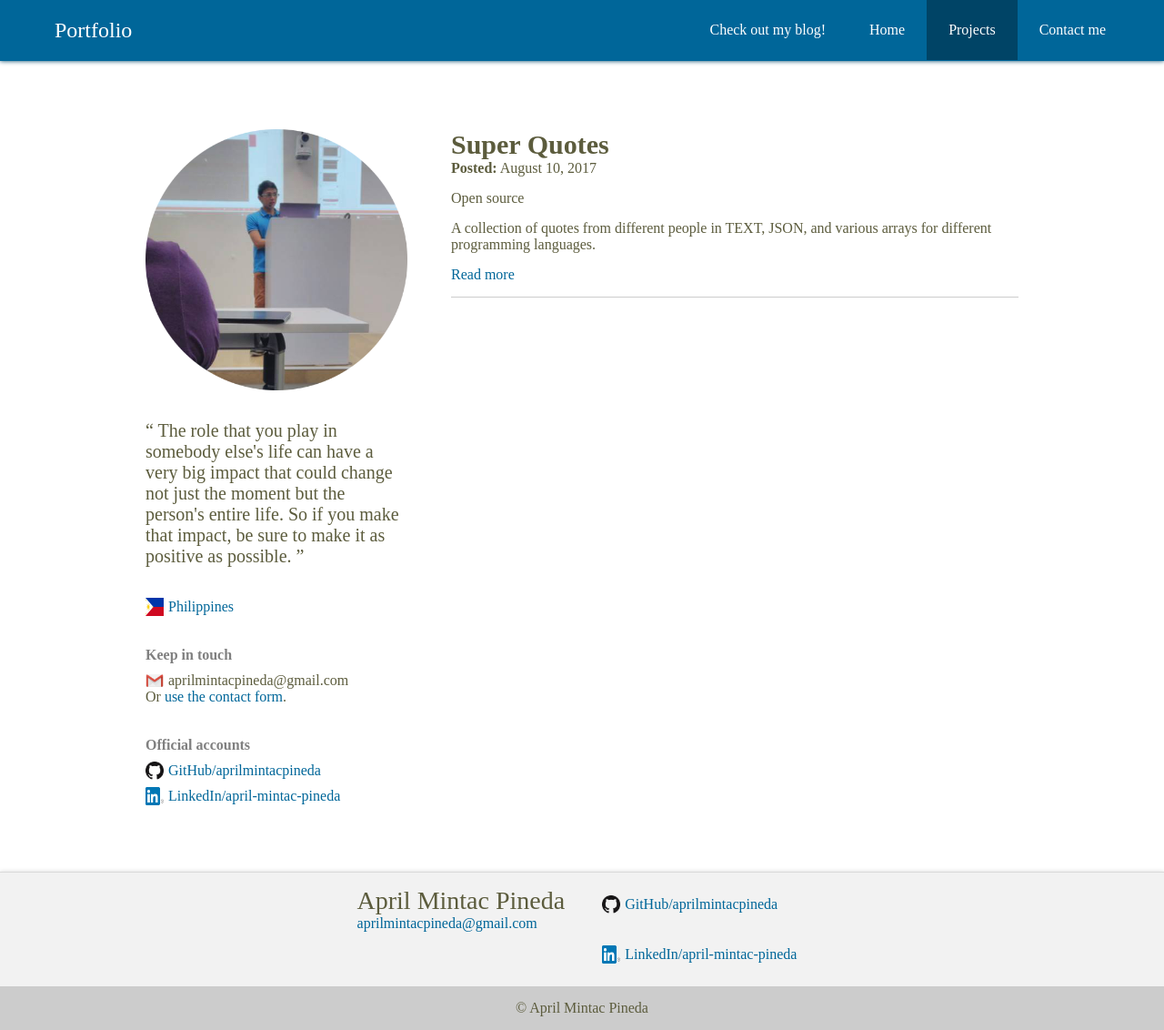
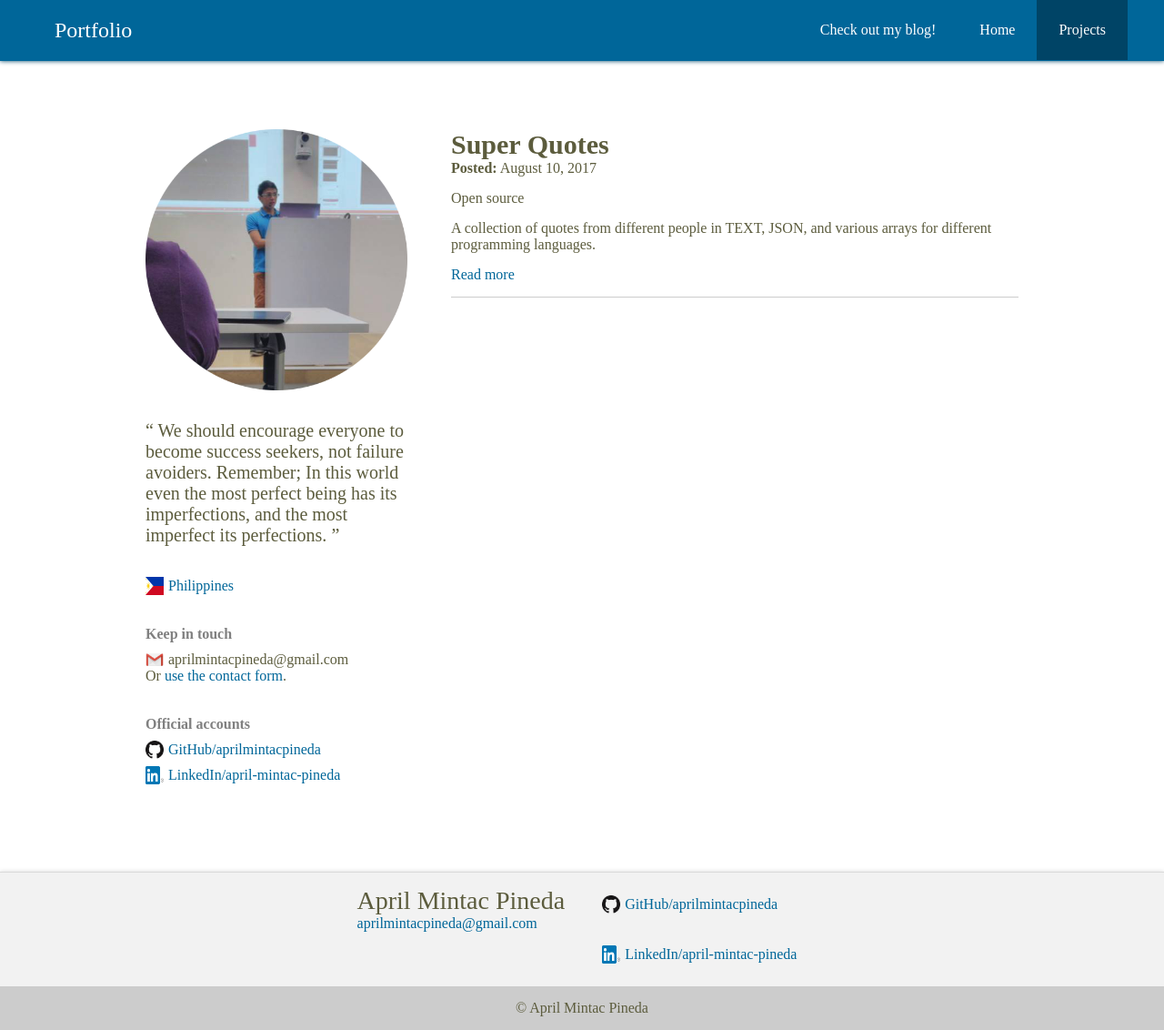
Before and after one commit to aprilmintacpineda/my-old-site, a Jekyll site: the page built from projects.html, in a window 1280 px wide and 1132 px high. Shown: the whole window at 91% size. Built offline with Jekyll 4.4.1, drawn with Linux system fonts in a browser that asks for light colours.

Commit message:
minify scripts;removed contact form;

```diff
--- a/Gemfile
+++ b/Gemfile
@@ -20,7 +20,7 @@
 # If you have any plugins, put them here!
 group :jekyll_plugins do
    gem "jekyll-feed", "~> 0.6"
-   gem 'octopress-minify-html'
+   gem "jekyll-minifier"
 end
 
 # Windows does not include zoneinfo files, so bundle the tzinfo-data gem
--- a/_config.yml
+++ b/_config.yml
@@ -38,7 +38,7 @@
 # theme: minima
 plugins:
   # - jekyll-feed
-  - octopress-minify-html
+  - jekyll-minifier
 
 # Exclude from processing.
 # The following items will not be processed, by default. Create a custom list
--- a/_layouts/default.html
+++ b/_layouts/default.html
@@ -32,13 +32,6 @@
               <a class="onlink" href="/projects">Projects</a>
             {% else %}
               <a href="/projects">Projects</a>
-            {% endif %}
-          </li>
-          <li>
-            {% if page.onlink == 'contact-me' %}
-              <a class="onlink" href="/contact-me">Contact me</a>
-            {% else %}
-              <a href="/contact-me">Contact me</a>
             {% endif %}
           </li>
         </ul>
--- a/_layouts/two-columned.html
+++ b/_layouts/two-columned.html
@@ -10,7 +10,7 @@
     <ul id="make-fixed">
       <li>
         <q>
-          The role that you play in somebody else's life can have a very big impact that could change not just the moment but the person's entire life. So if you make that impact, be sure to make it as positive as possible.
+          We should encourage everyone to become success seekers, not failure avoiders. Remember; In this world even the most perfect being has its imperfections, and the most imperfect its perfections.
         </q>
       </li>
       <li>
--- a/public/styles/app.sass
+++ b/public/styles/app.sass
@@ -12,7 +12,6 @@
 @import './components/load-defaults'
 @import './components/two-columns-content-wrapper.sass'
 
-@import './pages/contact-form'
 @import './pages/home-content-wrapper'
 
 @import './includes/project_list'
--- a/public/styles/pages/_contact-form.sass
+++ /dev/null
@@ -1,34 +0,0 @@
-.contact-form
-  @media all and (max-width: $mobile_wide)
-    width: 100%
-  +fitWidth
-  margin: 5% auto
-  ul li
-    list-style: none
-    margin-bottom: 10px
-    &:last-child
-      margin-bottom: 0
-    .error
-      color: red
-    input[type=email], textarea
-      @media all and (max-width: $mobile_wide)
-        width: 100%
-      box-sizing: border-box
-      width: 500px
-      padding: 10px
-      border: 1px solid #d0d1d5
-    input, textarea
-      outline: none
-      border-radius: 4px
-    textarea
-      height: 300px
-      resize: none
-    input[type=button]
-      padding: 10px
-      border: 1px solid #d0d1d5
-      background: #f2f2f2
-      cursor: pointer
-      &:hover
-        border: 1px solid #bfbfbf
-        background: #cccccc
-        text-shadow: 0 0 5px gray
```
Also changed, not shown: contact-me.html (deleted, +0 -26 lines), public/scripts/contact-form.js (deleted, +0 -109 lines), Gemfile.lock.
